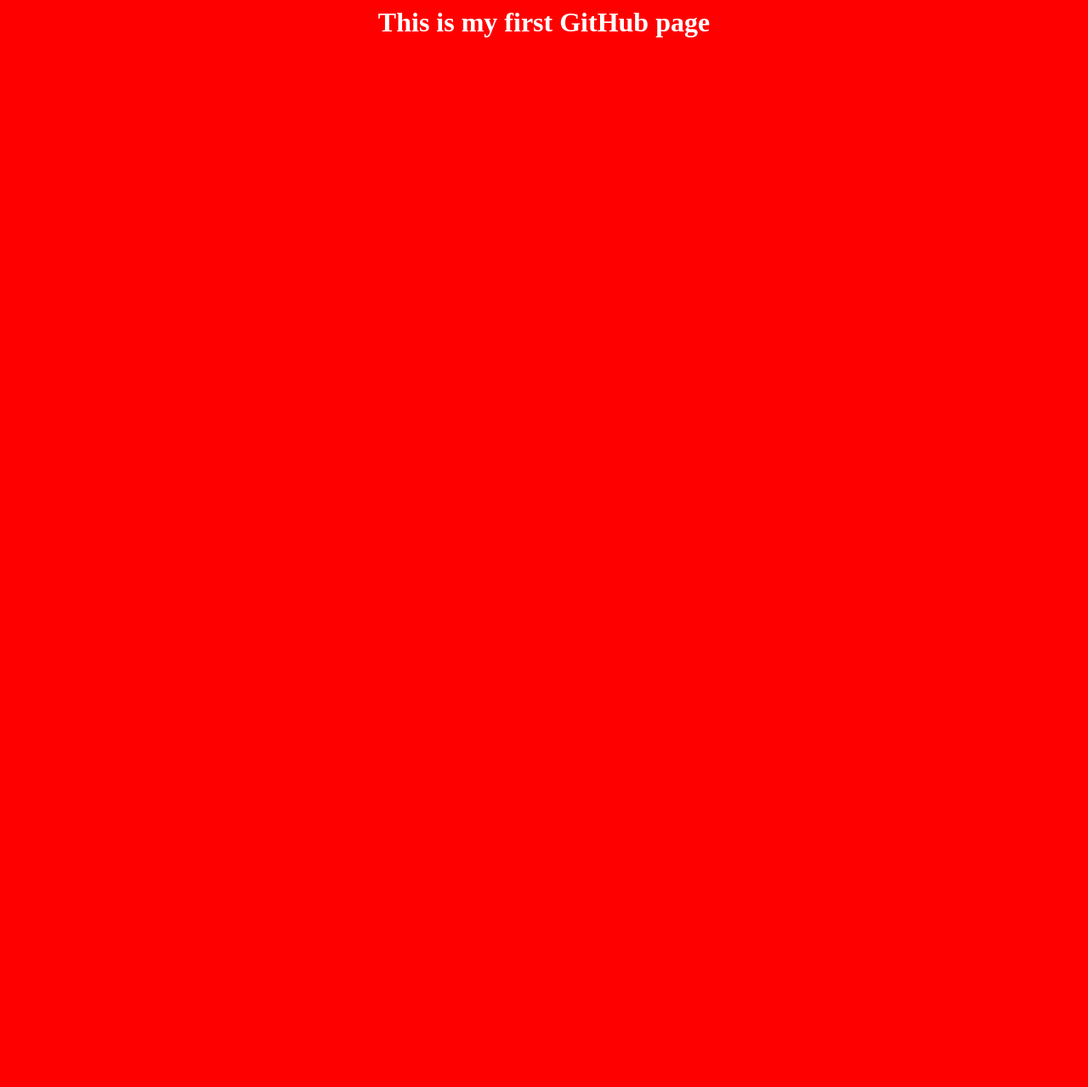
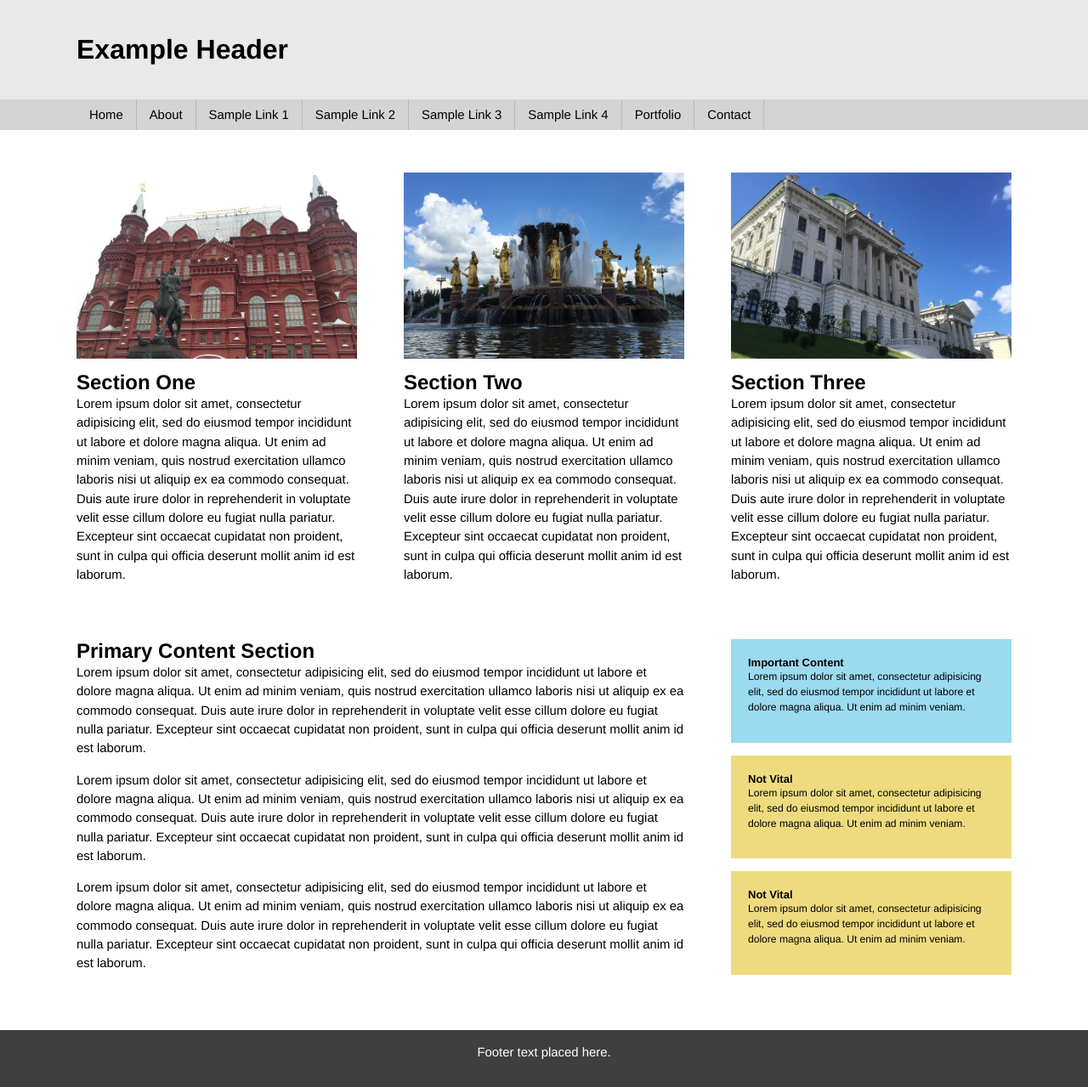
Before and after one commit to chroze/cs322, a plain HTML site: page index.html in a window 1280 px wide. Shown: the whole page at 85% size. Before the commit the page ends 800 px from the top, so only its background shows below. Drawn offline with Linux system fonts and the light colour scheme.

Commit message:
added images and code

```diff
--- /dev/null
+++ b/css/main.css
@@ -0,0 +1,123 @@
+h1, h2, h3, h4, h5, h6, p {
+	margin: 0;
+	padding: 0;
+}
+
+p {
+	margin: 0 0 1em 0;
+	font-size: 93%;
+	line-height: 1.5em;
+}
+
+body {
+	font-family: Helvetica, Arial, sans-serif;
+	padding: 0;
+	margin: 0;
+	background-color: #3f3f3f;
+}
+
+img {
+	max-width: 100%;
+	height: auto;
+	margin: 0 0 10px 0;
+}
+
+/* Section Inner */
+div.section-inner {
+	max-width: 1100px;
+	padding: 0 25px;
+	margin: 0 auto;
+}
+
+/* Header */
+div.header {
+	background-color: #E9E9E9;
+	padding: 40px 0;
+}
+
+/* Navigation */
+div.nav {
+	background-color: #d4d4d4;
+}
+
+div.nav ul {
+	margin: 0;
+	padding: 0;
+}
+
+div.nav ul li {
+	list-style: none;
+	float: left;
+	font-size: 93%;
+}
+
+div.nav ul li a:link,
+div.nav ul li a:visited {
+	display: block;
+	padding: 10px 15px;
+	text-decoration: none;
+	color: #000;
+	border-right: 1px solid #bababa;
+}
+
+/* Body Content */
+div.body-content {
+	padding: 50px 0;
+	background-color: #FFF;
+}
+
+/* Thirds */
+div.thirds {
+	padding-bottom: 50px;
+}
+
+div.one-third {
+	width: 30%;
+	float: left;
+	margin-right: 5%;
+}
+
+div.one-third-last {
+	margin: 0;
+}
+
+/* Main Column */
+div.main {
+	width: 65%;
+	float: left;
+	margin-right: 5%;
+}
+
+/* Side Column */
+div.side {
+	width: 30%;
+	float: left;
+}
+
+/* Info Box */
+div.info-box-a {
+	background-color: #9bdaef;
+	padding: 20px;
+	font-size: 13px;
+	margin: 0 0 15px 0;
+}
+
+div.info-box-b {
+	background-color: #efdb7f;
+	padding: 20px;
+	font-size: 13px;
+	margin: 0 0 15px 0;
+}
+
+/* Footer */
+div.footer {
+	background-color: #3f3f3f;
+	color: #FFF;
+	padding: 15px 0;
+	text-align: center;
+}
+
+
+.clearfix:before, .clearfix:after { content: ""; display: table; }
+.clearfix:after { clear: both; }
+.clearfix { *zoom: 1; }
--- /dev/null
+++ b/css/responsive.css
@@ -0,0 +1,44 @@
+div.one-third {
+	width: 47.5%;
+}
+
+div.one-third-second {
+	margin: 0;
+}
+
+div.one-third-last {
+	clear: both;
+	float: none;
+	width: auto;
+	padding: 20px 0 0 0;
+}
+
+div.nav ul li {
+	width: 25%;
+	border-bottom: 1px solid #bababa;
+}
+
+@media screen and (max-width: 620px) {
+	div.nav ul li {
+		width: 33%;
+	}
+}
+
+@media screen and (max-width: 500px) {
+
+	div.nav ul li {
+		width: 50%;
+		font-size: 85%;
+	}
+
+	div.mobile-collapse {
+		width: auto;
+		float: none;
+		margin-right: 0;
+	}
+
+	.hide-mobile {
+		display: none;
+	}
+
+}
--- a/index.html
+++ b/index.html
@@ -1,19 +1,117 @@
+<!doctype html>
+<html lang="en">
+<head>
+	<meta charset="utf-8">
+	<meta http-equiv="X-UA-Compatible" content="IE=edge,chrome=1">
 
-<html>
-  <title>
-    First Website
-  </title>
+	<title>Introduction to Responsive Web Design</title>
 
-  <body>
-    <h1>This is my first GitHub page</h1>
-  </body>
+	<meta name="viewport" content="width=device-width">
 
-  <style>
-    body {
-      background-color:red;
-      color:#fff;
-      text-align:center;
-    }
-  </style>
+	<!-- css -->
+	<link rel="stylesheet" href="css/main.css">
+	<link rel="stylesheet" href="css/responsive.css" media="screen and (max-width: 900px)">
 
+</head>
+<body>
+
+	<!-- header -->
+	<div class="header"><div class="section-inner">
+		<h1>Example Header</h1>
+	</div></div><!--/header-->
+
+	<!-- nav -->
+	<div class="nav"><div class="section-inner">
+		<ul class="clearfix">
+			<li><a href="#">Home</a></li>
+			<li><a href="#">About</a></li>
+			<li><a href="#">Sample Link 1</a></li>
+			<li><a href="#">Sample Link 2</a></li>
+			<li><a href="#">Sample Link 3</a></li>
+			<li><a href="#">Sample Link 4</a></li>
+			<li><a href="#">Portfolio</a></li>
+			<li><a href="#">Contact</a></li>
+		</ul>
+	</div></div><!--/nav-->
+
+	<!-- body-content -->
+	<div class="body-content"><div class="section-inner">
+
+		<!-- thirds -->
+		<div class="thirds clearfix">
+
+			<!-- one-third -->
+			<div class="one-third mobile-collapse">
+				<img src="images/1.jpg" alt="A bird on a fence" />
+				<h2>Section One</h2>
+				<p>Lorem ipsum dolor sit amet, consectetur adipisicing elit, sed do eiusmod tempor incididunt ut labore et dolore magna aliqua. Ut enim ad minim veniam, quis nostrud exercitation ullamco laboris nisi ut aliquip ex ea commodo consequat. Duis aute irure dolor in reprehenderit in voluptate velit esse cillum dolore eu fugiat nulla pariatur. Excepteur sint occaecat cupidatat non proident, sunt in culpa qui officia deserunt mollit anim id est laborum.</p>
+			</div><!--/one-third-->
+
+			<!-- one-third -->
+			<div class="one-third one-third-second mobile-collapse">
+				<img src="images/2.jpg" alt="A bird eating" />
+				<h2>Section Two</h2>
+				<p>Lorem ipsum dolor sit amet, consectetur adipisicing elit, sed do eiusmod tempor incididunt ut labore et dolore magna aliqua. Ut enim ad minim veniam, quis nostrud exercitation ullamco laboris nisi ut aliquip ex ea commodo consequat. Duis aute irure dolor in reprehenderit in voluptate velit esse cillum dolore eu fugiat nulla pariatur. Excepteur sint occaecat cupidatat non proident, sunt in culpa qui officia deserunt mollit anim id est laborum.</p>
+			</div><!--/one-third-->
+
+			<!-- one-third -->
+			<div class="one-third one-third-last mobile-collapse">
+				<img src="images/3.jpg" alt="A cat" />
+				<h2>Section Three</h2>
+				<p>Lorem ipsum dolor sit amet, consectetur adipisicing elit, sed do eiusmod tempor incididunt ut labore et dolore magna aliqua. Ut enim ad minim veniam, quis nostrud exercitation ullamco laboris nisi ut aliquip ex ea commodo consequat. Duis aute irure dolor in reprehenderit in voluptate velit esse cillum dolore eu fugiat nulla pariatur. Excepteur sint occaecat cupidatat non proident, sunt in culpa qui officia deserunt mollit anim id est laborum.</p>
+			</div><!--/one-third-->
+
+		</div><!--/thirds-->
+
+		<!-- two-columns -->
+		<div class="two-columns clearfix">
+
+			<!-- main -->
+			<div class="main mobile-collapse">
+
+				<h2>Primary Content Section</h2>
+
+				<p>Lorem ipsum dolor sit amet, consectetur adipisicing elit, sed do eiusmod tempor incididunt ut labore et dolore magna aliqua. Ut enim ad minim veniam, quis nostrud exercitation ullamco laboris nisi ut aliquip ex ea commodo consequat. Duis aute irure dolor in reprehenderit in voluptate velit esse cillum dolore eu fugiat nulla pariatur. Excepteur sint occaecat cupidatat non proident, sunt in culpa qui officia deserunt mollit anim id est laborum.</p>
+
+				<p>Lorem ipsum dolor sit amet, consectetur adipisicing elit, sed do eiusmod tempor incididunt ut labore et dolore magna aliqua. Ut enim ad minim veniam, quis nostrud exercitation ullamco laboris nisi ut aliquip ex ea commodo consequat. Duis aute irure dolor in reprehenderit in voluptate velit esse cillum dolore eu fugiat nulla pariatur. Excepteur sint occaecat cupidatat non proident, sunt in culpa qui officia deserunt mollit anim id est laborum.</p>
+
+				<p>Lorem ipsum dolor sit amet, consectetur adipisicing elit, sed do eiusmod tempor incididunt ut labore et dolore magna aliqua. Ut enim ad minim veniam, quis nostrud exercitation ullamco laboris nisi ut aliquip ex ea commodo consequat. Duis aute irure dolor in reprehenderit in voluptate velit esse cillum dolore eu fugiat nulla pariatur. Excepteur sint occaecat cupidatat non proident, sunt in culpa qui officia deserunt mollit anim id est laborum.</p>
+
+			</div><!--/main-->
+
+			<!-- side -->
+			<div class="side mobile-collapse">
+
+				<!-- info-box -->
+				<div class="info-box-a">
+					<h4>Important Content</h4>
+					<p>Lorem ipsum dolor sit amet, consectetur adipisicing elit, sed do eiusmod tempor incididunt ut labore et dolore magna aliqua. Ut enim ad minim veniam.</p>
+				</div><!--/info-box-->
+
+				<!-- info-box -->
+				<div class="info-box-b hide-mobile">
+					<h4>Not Vital</h4>
+					<p>Lorem ipsum dolor sit amet, consectetur adipisicing elit, sed do eiusmod tempor incididunt ut labore et dolore magna aliqua. Ut enim ad minim veniam.</p>
+				</div><!--/info-box-->
+
+				<!-- info-box -->
+				<div class="info-box-b hide-mobile">
+					<h4>Not Vital</h4>
+					<p>Lorem ipsum dolor sit amet, consectetur adipisicing elit, sed do eiusmod tempor incididunt ut labore et dolore magna aliqua. Ut enim ad minim veniam.</p>
+				</div><!--/info-box-->
+
+			</div><!--/side-->
+
+		</div><!--/two-columns-->
+
+	</div></div><!--/body-content-->
+
+	<!-- footer -->
+	<div class="footer"><div class="section-inner">
+
+		<p>Footer text placed here.</p>
+
+	</div></div><!--/footer-->
+
+</body>
 </html>
```
Also changed, not shown: images/1.JPG (added), images/2.JPG (added), images/3.JPG (added), 2 other files.
